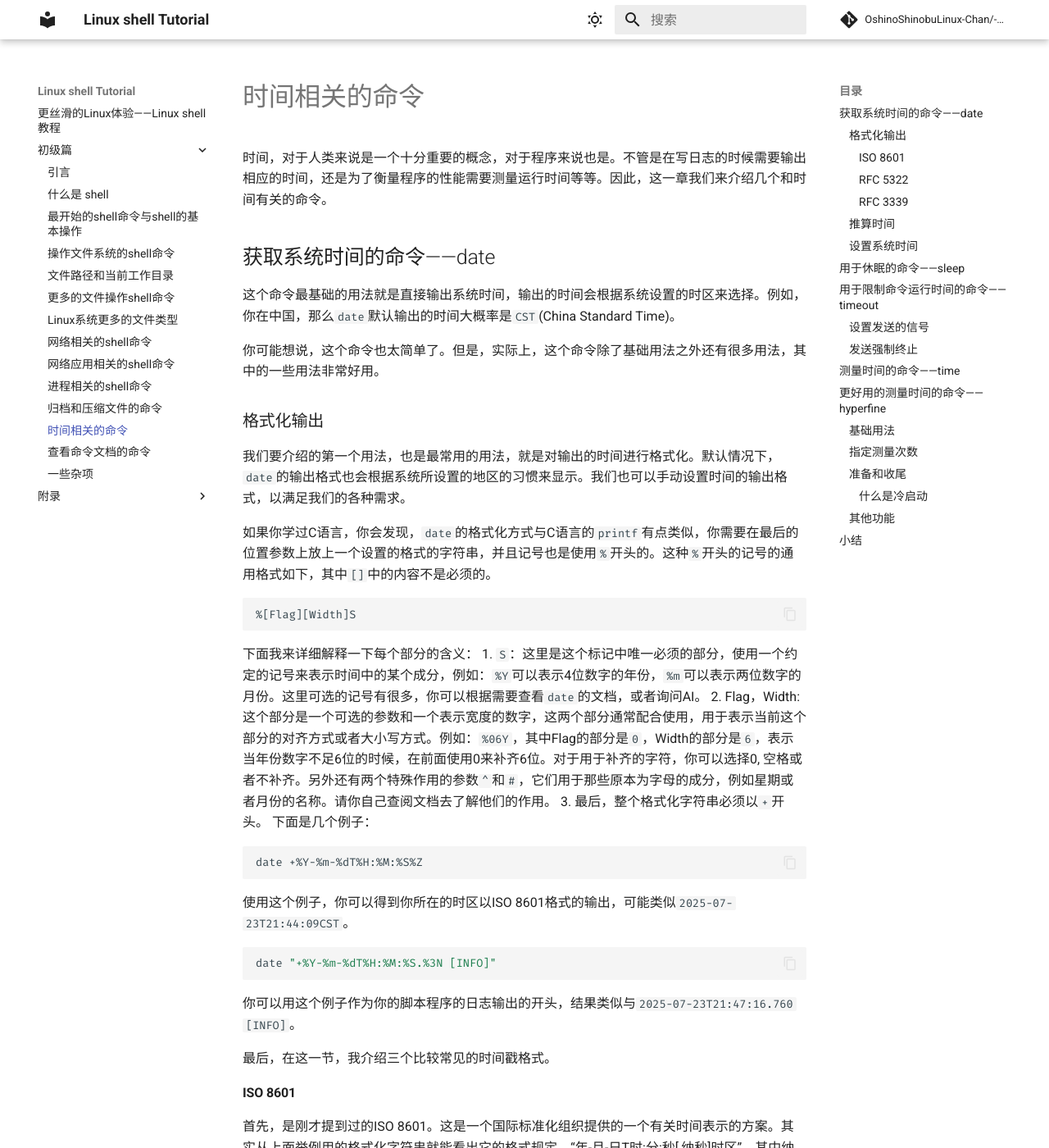
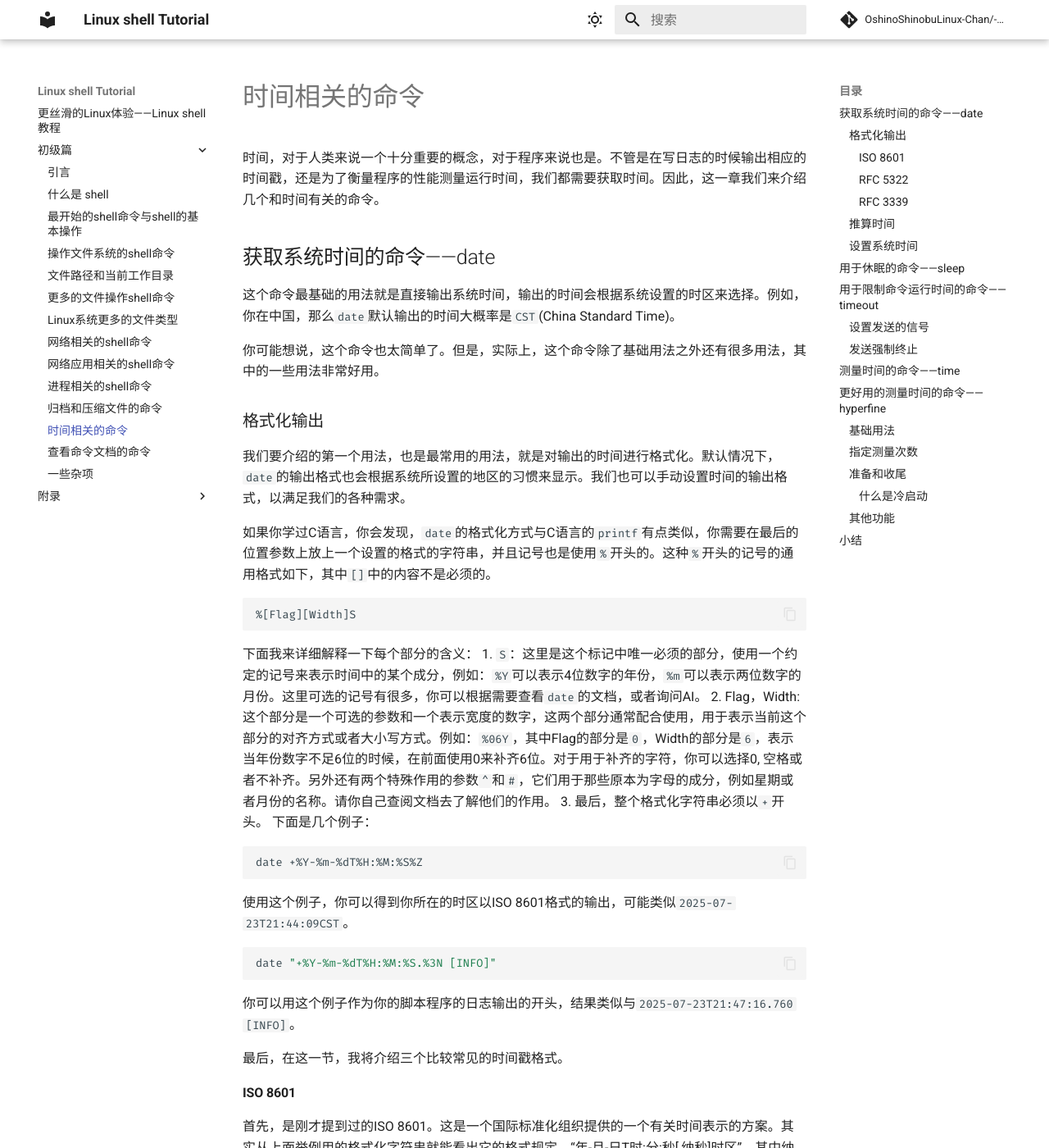
Before and after one commit to OshinoShinobu-Chan/Linux-shell-Tutorial, an MkDocs documentation site: the page built from docs/初级篇/l-12.时间相关的命令.md, in a window 1280 px wide and 1400 px high. Shown: the whole window at 82% size. Built offline with MkDocs 1.6.1 and Material for MkDocs 9.7.7, drawn with Linux system fonts in a browser that asks for light colours; comment, search, counter and statistics services are not loaded.

Commit message:
Add some small things to chapter 12

````diff
--- a/docs/初级篇/l-12.时间相关的命令.md
+++ b/docs/初级篇/l-12.时间相关的命令.md
@@ -1,6 +1,6 @@
 # 时间相关的命令
 
-时间，对于人类来说是一个十分重要的概念，对于程序来说也是。不管是在写日志的时候需要输出相应的时间，还是为了衡量程序的性能需要测量运行时间等等。因此，这一章我们来介绍几个和时间有关的命令。
+时间，对于人类来说一个十分重要的概念，对于程序来说也是。不管是在写日志的时候输出相应的时间戳，还是为了衡量程序的性能测量运行时间，我们都需要获取时间。因此，这一章我们来介绍几个和时间有关的命令。
 
 ## 获取系统时间的命令——date
 
@@ -30,7 +30,7 @@ date "+%Y-%m-%dT%H:%M:%S.%3N [INFO]"
 ```
 你可以用这个例子作为你的脚本程序的日志输出的开头，结果类似与`2025-07-23T21:47:16.760 [INFO]`。
 
-最后，在这一节，我介绍三个比较常见的时间戳格式。
+最后，在这一节，我将介绍三个比较常见的时间戳格式。
 
 #### ISO 8601
 
````
